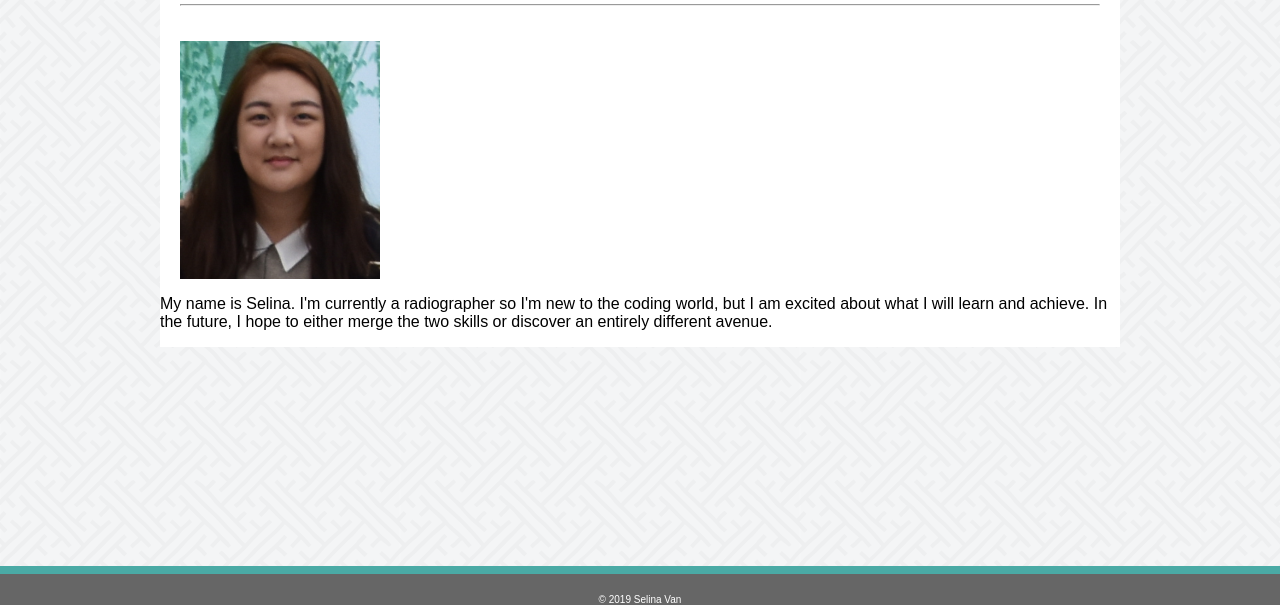
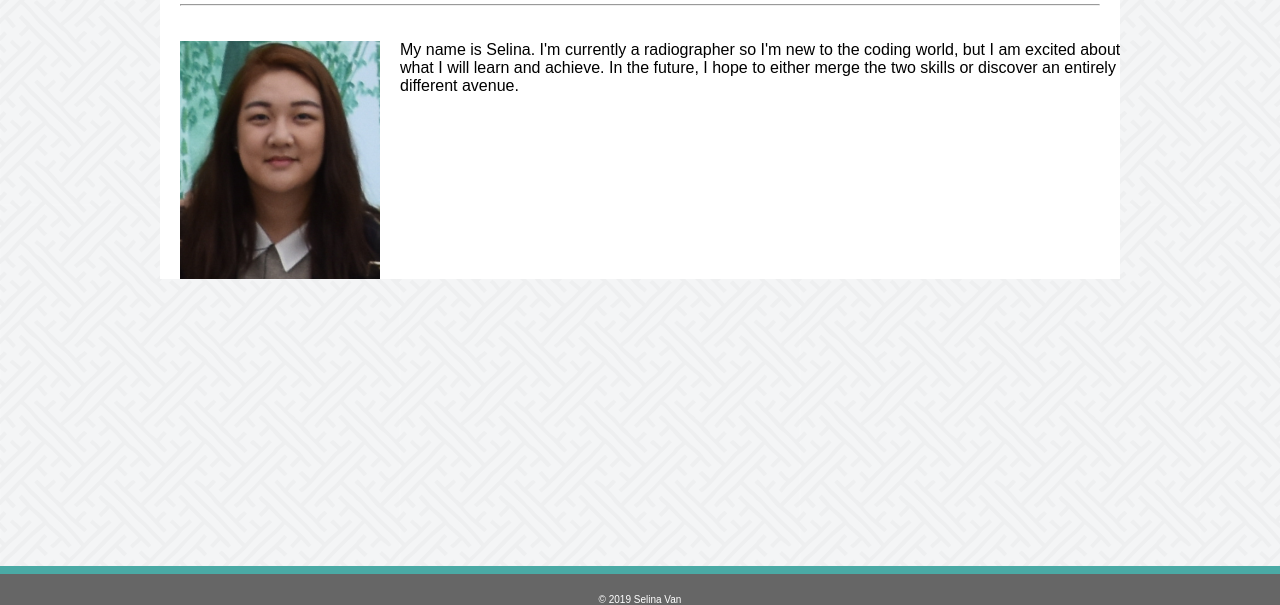
Before and after one commit to Sellieee/Basic-Portfolio, a plain HTML site: page index.html in a window 1280 px wide. Shown: the part 195-800 px from the top of the page. Drawn offline with Linux system fonts and the light colour scheme.

Commit message:
fixed inline text issues'

```diff
--- a/assets/css/style.css
+++ b/assets/css/style.css
@@ -118,18 +118,18 @@ textarea {
 }
 
 .port-pic {
-  position: relative;
   float: left;
   width: 300px;
-  margin-left: 20px;
+  margin: 0 20px;
 }
 
-/*Having trouble putting text inline with the image*/
+/*Having trouble putting margin on the right of text*/
 #about-me {
+  display: inline;
+  margin: 0 20;
   position: relative;
-  top: 0px;
-  float: left;
-  display: inline;
+  left: 20px;
+  right: 20px;
 }
 
 h3 {
```
